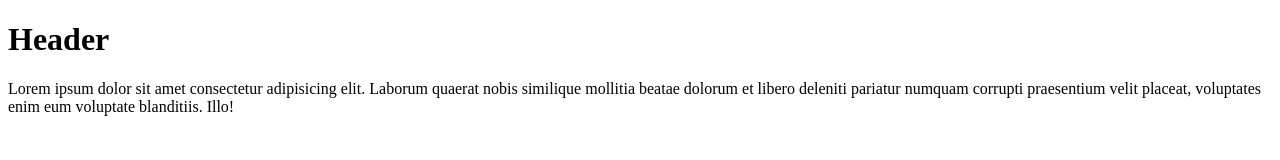
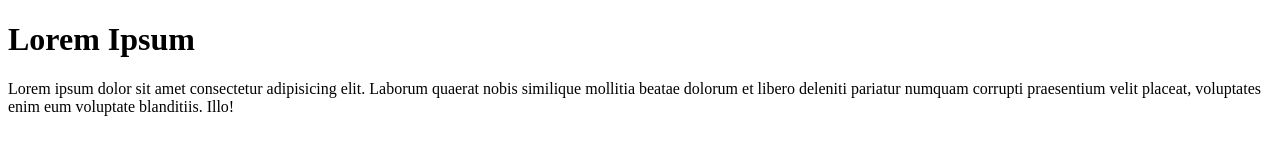
Before and after one commit to Levi8383/Gyak221025, a plain HTML site: page index.html in a window 1280 px wide. Drawn offline with Linux system fonts and the light colour scheme.

Commit message:
Update index.html

```diff
--- a/index.html
+++ b/index.html
@@ -7,7 +7,7 @@
     <title>Proba</title>
 </head>
 <body>
-    <h1>Header</h1>
+    <h1>Lorem Ipsum</h1>
     <div id="container">
         Lorem ipsum dolor sit amet consectetur adipisicing elit. Laborum quaerat nobis similique mollitia beatae dolorum et libero deleniti pariatur numquam corrupti praesentium velit placeat, voluptates enim eum voluptate blanditiis. Illo!
     </div>
```
